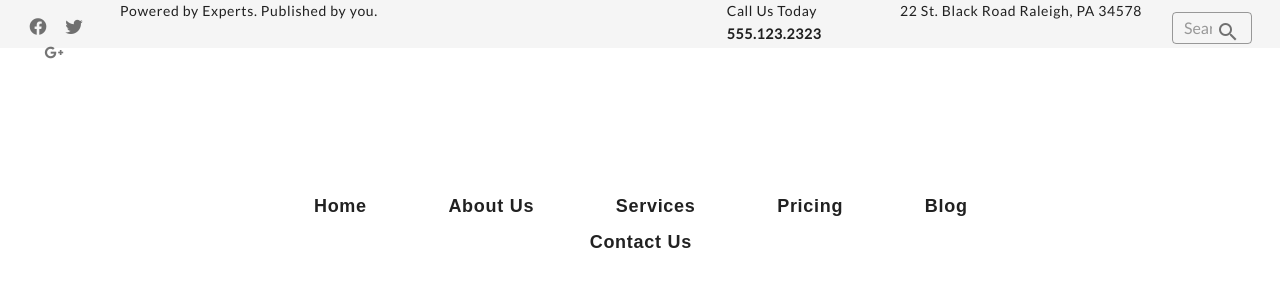
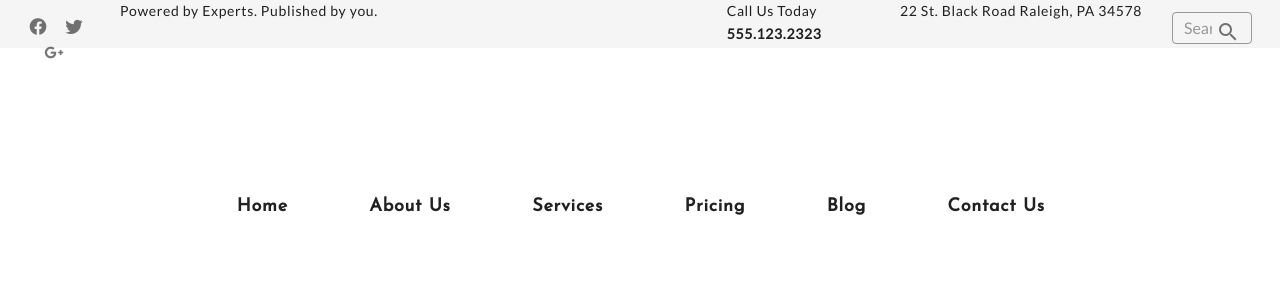
Before and after one commit to ashavakkattil/Bookgroup_template, a Vue app: page / in a window 1280 px wide. Shown: the top 300 px of the page. Built offline with nearby package versions, Linux system fonts and the light colour scheme.

Commit message:
Added new google font

```diff
--- a/src/App.vue
+++ b/src/App.vue
@@ -23,6 +23,8 @@ export default {
 
 <style scoped>
 @import url('https://fonts.googleapis.com/css?family=Lato');
+@import url("https://fonts.googleapis.com/css?family=Josefin+Sans");
+
 #app {
   font-style: normal;
   font-weight: 400;
```
